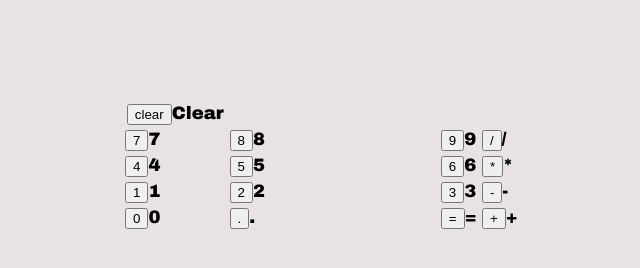
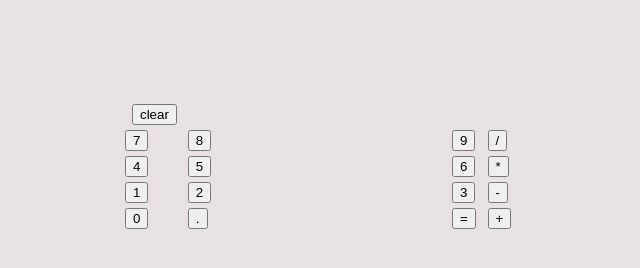
Before and after one commit to cjzeledon/Simple_Calculator, a plain HTML site: page index.html in a window 1280 px wide. Shown: the whole page, without its empty margins (318-958 px from the left). Drawn offline with Linux system fonts and the light colour scheme.

Commit message:
Bug found with line 21

```diff
--- a/index.html
+++ b/index.html
@@ -8,10 +8,9 @@
 </head>
 <body>
 <section>
-  <form id="calculator">
     <table>
       <tr>
-        <th><input type="button" id="clearOut" value="clear" onclick="clearMe('  ')">Clear</th>
+        <th><input type="button" id="clearOut" value="clear" onclick="clearMe('  ')"></th>
         <!--Do I need to name the value as "clear"? Is setting a value for the clearOut tag necessary?-->
         <!-- <th><input type="text" colspan="3" id="display" value="display" name="display"></th> -->
         <th><div id="display"></div></th>
@@ -19,32 +18,31 @@
           <!--Since the display area will be where the numbers will pop up, decide if you want to set the max length of the input string which would be written as maxlength=50 inside the html tag of display. But the question is, will it affect the javascript? Or maybe set the maxlength for it inside the js file?-->
       </tr>
       <tr>
-        <td><input type="button" name="7" value="7" onclick="digit(7)">7</td>
-        <td><input type="button" name="8" value="8" onclick="digit(8)">8</td>
-        <td><input type="button" name="9" value="9" onclick="digit(9)">9</td>
-        <td><input type="button" name="/" value="/" onclick="digit('/')">/</td>
+        <td><input type="button" name="7" value="7" onclick="digit(7)"></td>
+        <td><input type="button" name="8" value="8" onclick="digit(8)"></td>
+        <td><input type="button" name="9" value="9" onclick="digit(9)"></td>
+        <td><input type="button" name="/" value="/" onclick="digit('/')"></td>
       </tr>
       <tr>
-        <td><input type="button" name="4" value="4" onclick="digit(4)">4</td>
-        <td><input type="button" name="5" value="5" onclick="digit(5)">5</td>
-        <td><input type="button" name="6" value="6" onclick="digit(6)">6</td>
-        <td><input type="button" name="*" value="*" onclick="digit('*')">*</td>
+        <td><input type="button" name="4" value="4" onclick="digit(4)"></td>
+        <td><input type="button" name="5" value="5" onclick="digit(5)"></td>
+        <td><input type="button" name="6" value="6" onclick="digit(6)"></td>
+        <td><input type="button" name="*" value="*" onclick="digit('*')"></td>
     </tr>
     <tr>
-        <td><input type="button" name="1" value="1" onclick="digit(1)">1</td>
-        <td><input type="button" name="2" value="2" onclick="digit(2)">2</td>
-        <td><input type="button" name="3" value="3" onclick="digit(3)">3</td>
-        <td><input type="button" name="-" value="-" onclick="digit('-')">-</td>
+        <td><input type="button" name="1" value="1" onclick="digit(1)"></td>
+        <td><input type="button" name="2" value="2" onclick="digit(2)"></td>
+        <td><input type="button" name="3" value="3" onclick="digit(3)"></td>
+        <td><input type="button" name="-" value="-" onclick="digit('-')"></td>
     </tr>
     <tr>
-        <td><input type="button" name="0" value="0" onclick="digit(0)">0</td>
-        <td><input type="button" name="." value="." onclick="digit('.')">.</td>
-        <td><input type="button" name="=" value="=" onclick="calculate('=')">=</td>
+        <td><input type="button" name="0" value="0" onclick="digit(0)"></td>
+        <td><input type="button" name="." value="." onclick="digit('.')"></td>
+        <td><input type="button" name="=" value="=" onclick="calculate('=')"></td>
         <!-- Should the equal button be a submit button? -->
-        <td><input type="button" name="+" value="+" onclick="digit('+')">+</td>
+        <td><input type="button" name="+" value="+" onclick="digit('+')"></td>
     </tr>
     </table>
-  </form>
 </section>
   <script src="main.js"></script>
 </body>
--- a/main.js
+++ b/main.js
@@ -11,30 +11,30 @@ function clearMe(nuclear){
   document.querySelector("#display").innerHTML = nuclear;
 }
 
-
 let numbers = [];
 let ops = [];
 
 function digit(val){
   let screen = document.querySelector("#display");
   screen.innerHTML += val;
+
   // let NumsDrop = screen.split(/\d/);
-  // let OpsDrop = screen.split(/[-=*/]/);
-  //
-  // for (let i = 0; i < NumsDrop.length; i++){
-  //   if (NumsDrop[i] !== " "){
-  //     ops.push(NumsDrop[i]);
-  //   }
-  // }
-  //
-  // for (let i = 0; i < OpsDrop.length; i++){
-  //   if (OpsDrop[i] !== " "){
-  //     numbers.push(OpsDrop[i]);
-  //   }
-  // }
-  // console.log(ops);
-  // console.log(numbers);
-  // return screen;
+  let OpsDrop = screen.split(/[-=*/]/);
+
+  for (let i = 0; i < NumsDrop.length; i++){
+    if (NumsDrop[i] !== " "){
+      ops.push(NumsDrop[i]);
+    }
+  }
+
+  for (let i = 0; i < OpsDrop.length; i++){
+    if (OpsDrop[i] !== " "){
+      numbers.push(OpsDrop[i]);
+    }
+  }
+  console.log(ops);
+  console.log(numbers);
+  return screen;
 }
 
 // function calculate(total){
```
